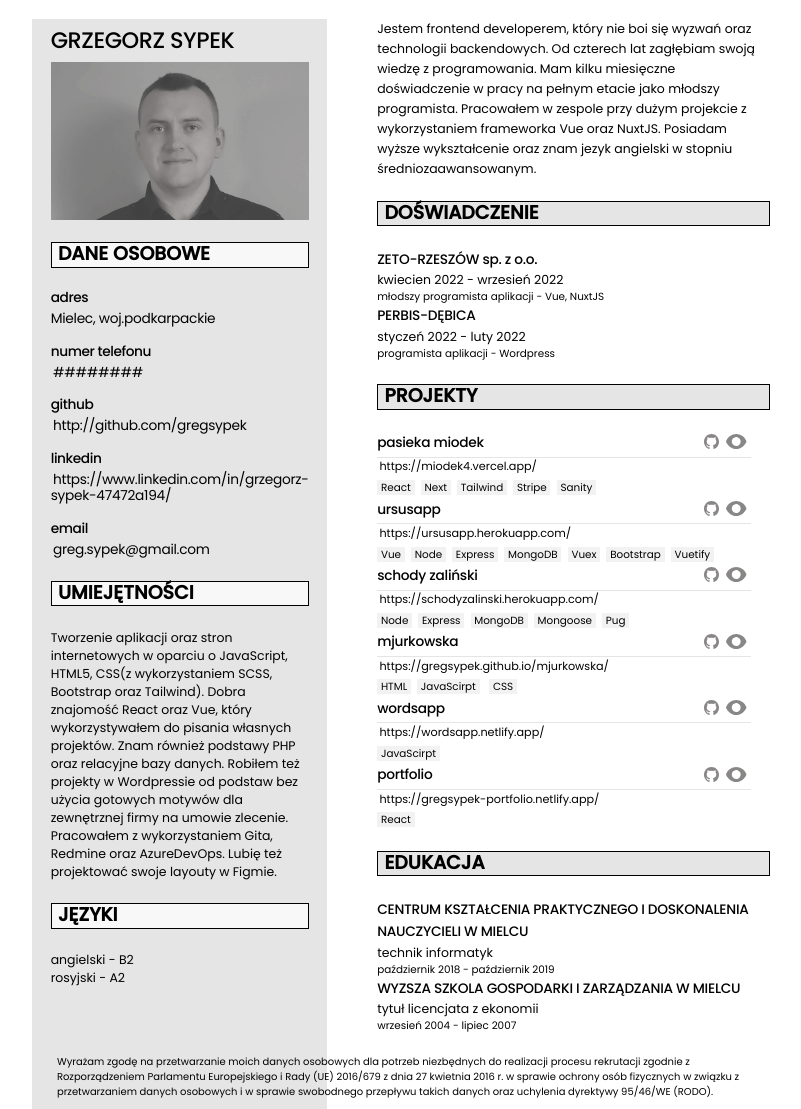
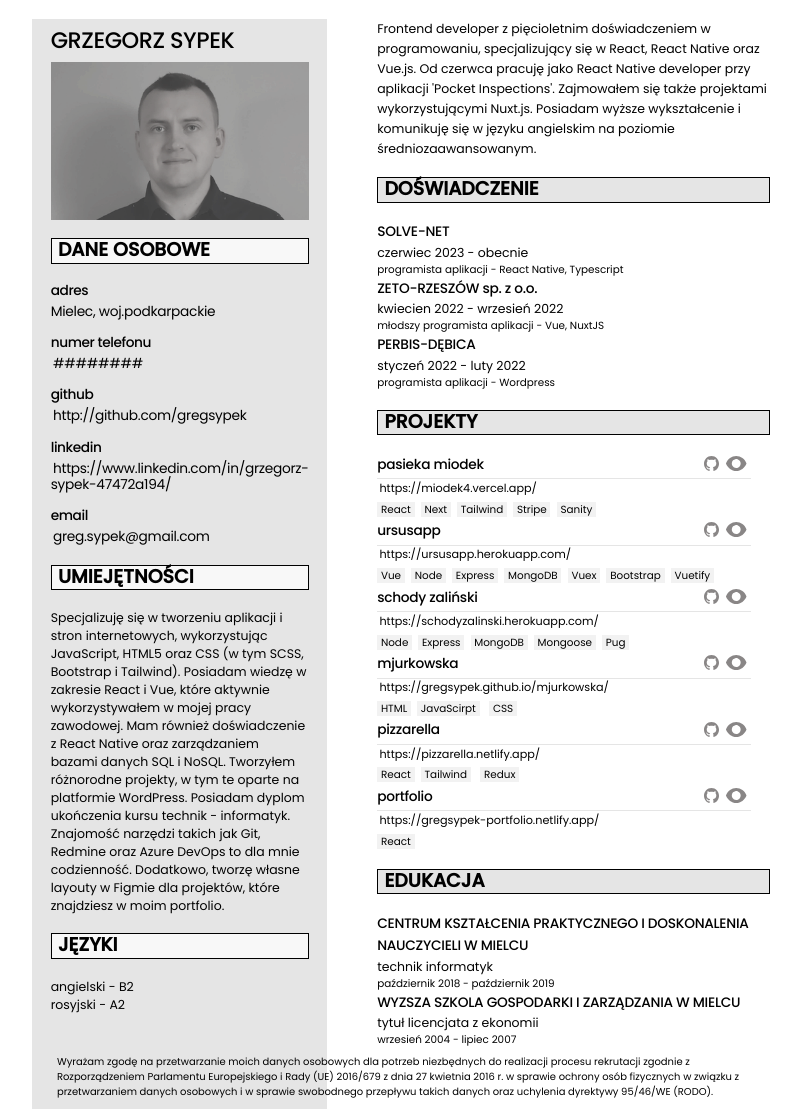
Before and after one commit to gregsypek/CV, a plain HTML site: page index.html in a window 1280 px wide. Shown: the whole page, without its empty margins (236-1037 px from the left). Drawn offline with Linux system fonts and the light colour scheme.

Commit message:
Update November 2023

```diff
--- a/index.html
+++ b/index.html
@@ -96,7 +96,7 @@
 				font-size: 1.3rem;
 				font-weight: 500;
 				line-height: 1.8rem;
-				margin: 1.8rem auto;
+				margin: 1.5rem auto;
 			}
 			.header-color {
 				background-color: var(--shade-color);
@@ -113,7 +113,7 @@
 				font-size: 1.1rem;
 				line-height: 1.3rem;
 				letter-spacing: -0.02em;
-				margin: 1.3rem 0;
+				margin: 1.2rem 0;
 				text-transform: none;
 				font-weight: 400;
 			}
@@ -150,7 +150,7 @@
 				font-size: 1rem;
 				line-height: 1.6rem;
 				font-weight: 400;
-				margin: 0 0 1.5rem 0;
+				margin: 0 0 1.4rem 0;
 			}
 
 			footer {
@@ -187,7 +187,7 @@
 			}
 			.project p {
 				font-size: 1rem;
-				margin-bottom: 1.4rem;
+				margin-bottom: 1.3rem;
 				margin-top: 0.5rem;
 				line-height: 1.6rem;
 			}
@@ -244,14 +244,16 @@
 							<h3>Umiejętności</h3>
 						</header>
 						<p>
-							Tworzenie aplikacji oraz stron internetowych w oparciu o
-							JavaScript, HTML5, CSS(z wykorzystaniem SCSS, Bootstrap oraz
-							Tailwind). Dobra znajomość React oraz Vue, który wykorzystywałem
-							do pisania własnych projektów. Znam również podstawy PHP oraz
-							relacyjne bazy danych. Robiłem też projekty w Wordpressie od
-							podstaw bez użycia gotowych motywów dla zewnętrznej firmy na
-							umowie zlecenie. Pracowałem z wykorzystaniem Gita, Redmine oraz
-							AzureDevOps. Lubię też projektować swoje layouty w Figmie.
+							Specjalizuję się w tworzeniu aplikacji i stron internetowych,
+							wykorzystując JavaScript, HTML5 oraz CSS (w tym SCSS, Bootstrap i
+							Tailwind). Posiadam wiedzę w zakresie React i Vue, które aktywnie
+							wykorzystywałem w mojej pracy zawodowej. Mam również doświadczenie
+							z React Native oraz zarządzaniem bazami danych SQL i NoSQL.
+							Tworzyłem różnorodne projekty, w tym te oparte na platformie
+							WordPress. Posiadam dyplom ukończenia kursu technik - informatyk.
+							Znajomość narzędzi takich jak Git, Redmine oraz Azure DevOps to
+							dla mnie codzienność. Dodatkowo, tworzę własne layouty w Figmie
+							dla projektów, które znajdziesz w moim portfolio.
 						</p>
 					</div>
 
@@ -268,19 +270,25 @@
 			</section>
 			<section class="right">
 				<h2 class="description">
-					Jestem frontend developerem, który nie boi się wyzwań oraz technologii
-					backendowych. Od czterech lat zagłębiam swoją wiedzę z programowania.
-					Mam kilku miesięczne doświadczenie w pracy na pełnym etacie jako
-					młodszy programista. Pracowałem w zespole przy dużym projekcie z
-					wykorzystaniem frameworka Vue oraz NuxtJS. Posiadam wyższe
-					wykształcenie oraz znam jezyk angielski w stopniu
-					średniozaawansowanym.
+					Frontend developer z pięcioletnim doświadczeniem w programowaniu,
+					specjalizujący się w React, React Native oraz Vue.js. Od czerwca
+					pracuję jako React Native developer przy aplikacji 'Pocket
+					Inspections'. Zajmowałem się także projektami wykorzystującymi
+					Nuxt.js. Posiadam wyższe wykształcenie i komunikuję się w języku
+					angielskim na poziomie średniozaawansowanym.
 				</h2>
 
 				<div class="projects">
 					<header class="header header-color">
 						<h3>Doświadczenie</h3>
 					</header>
+					<article class="project">
+						<h4>SOLVE-NET</h4>
+						<span class="link">czerwiec 2023 - obecnie</span>
+						<small style="display: block"
+							>programista aplikacji - React Native, Typescript</small
+						>
+					</article>
 					<article class="project">
 						<h4>ZETO-RZESZÓW sp. z o.o.</h4>
 						<span class="link">kwiecien 2022 - wrzesień 2022</span>
@@ -519,9 +527,63 @@
 							Strona zrobiona bez uźycia zewnetrznych frameworków.
 						</p> -->
 					</article>
+					<!-- pizzarella -->
+					<article class="project">
+						<div class="project__box">
+							<div class="project__title">
+								<h4>pizzarella</h4>
+							</div>
+							<div class="project__icons">
+								<a href="https://github.com/gregsypek/pizzarella">
+									<svg
+										width="15"
+										height="15"
+										viewBox="0 0 25 25"
+										fill="none"
+										xmlns="http://www.w3.org/2000/svg"
+									>
+										<path
+											fill-rule="evenodd"
+											clip-rule="evenodd"
+											d="M12.5 0C5.59375 0 0 5.73524 0 12.8162C0 18.4873 3.57812 23.2774 8.54687 24.9755C9.17187 25.0877 9.40625 24.7032 9.40625 24.3667C9.40625 24.0624 9.39062 23.0531 9.39062 21.9797C6.25 22.5725 5.4375 21.1947 5.1875 20.4738C5.04687 20.1054 4.4375 18.9679 3.90625 18.6636C3.46875 18.4232 2.84375 17.8305 3.89062 17.8145C4.875 17.7985 5.57812 18.7437 5.8125 19.1281C6.9375 21.0666 8.73437 20.5219 9.45312 20.1855C9.5625 19.3524 9.89062 18.7917 10.25 18.4713C7.46875 18.1509 4.5625 17.0455 4.5625 12.1433C4.5625 10.7496 5.04687 9.59611 5.84375 8.69898C5.71875 8.37857 5.28125 7.06492 5.96875 5.30269C5.96875 5.30269 7.01562 4.96627 9.40625 6.61635C10.4062 6.32799 11.4687 6.1838 12.5312 6.1838C13.5937 6.1838 14.6562 6.32799 15.6562 6.61635C18.0469 4.95025 19.0937 5.30269 19.0937 5.30269C19.7812 7.06492 19.3438 8.37857 19.2188 8.69898C20.0156 9.59611 20.5 10.7335 20.5 12.1433C20.5 17.0615 17.5781 18.1509 14.7969 18.4713C15.25 18.8718 15.6406 19.6408 15.6406 20.8423C15.6406 22.5565 15.625 23.9342 15.625 24.3667C15.625 24.7032 15.8594 25.1037 16.4844 24.9755C18.9658 24.1165 21.1221 22.4814 22.6496 20.3001C24.1772 18.1189 24.9993 15.5015 25 12.8162C25 5.73524 19.4062 0 12.5 0Z"
+											fill="#838080f3"
+										/>
+									</svg>
+								</a>
+								<a href="https://pizzarella.netlify.app/"
+									><svg
+										width="25"
+										height="15"
+										viewBox="0 0 35 25"
+										fill="none"
+										xmlns="http://www.w3.org/2000/svg"
+									>
+										<path
+											d="M17.045 17.0455C19.5554 17.0455 21.5904 15.0104 21.5904 12.5C21.5904 9.98966 19.5554 7.95459 17.045 7.95459C14.5346 7.95459 12.4995 9.98966 12.4995 12.5C12.4995 15.0104 14.5346 17.0455 17.045 17.0455Z"
+											fill="white"
+										/>
+										<path
+											d="M34.0222 12.1136C32.6857 8.65642 30.3654 5.66661 27.3481 3.51373C24.3309 1.36086 20.7489 0.139287 17.045 0C13.341 0.139287 9.75905 1.36086 6.74179 3.51373C3.72453 5.66661 1.40424 8.65642 0.0676984 12.1136C-0.0225661 12.3633 -0.0225661 12.6367 0.0676984 12.8864C1.40424 16.3436 3.72453 19.3334 6.74179 21.4863C9.75905 23.6391 13.341 24.8607 17.045 25C20.7489 24.8607 24.3309 23.6391 27.3481 21.4863C30.3654 19.3334 32.6857 16.3436 34.0222 12.8864C34.1125 12.6367 34.1125 12.3633 34.0222 12.1136V12.1136ZM17.045 19.8864C15.5841 19.8864 14.156 19.4532 12.9413 18.6415C11.7266 17.8299 10.7799 16.6763 10.2209 15.3266C9.6618 13.977 9.51553 12.4918 9.80053 11.059C10.0855 9.62618 10.789 8.31005 11.822 7.27705C12.855 6.24405 14.1711 5.54057 15.604 5.25556C17.0368 4.97056 18.5219 5.11683 19.8716 5.67589C21.2213 6.23495 22.3749 7.18168 23.1865 8.39636C23.9981 9.61104 24.4313 11.0391 24.4313 12.5C24.4283 14.4581 23.6492 16.3351 22.2646 17.7196C20.88 19.1042 19.003 19.8834 17.045 19.8864V19.8864Z"
+											fill="#838080f3"
+										/>
+									</svg>
+								</a>
+							</div>
+						</div>
+						<a href="https://pizzarella.netlify.app/" class="link"
+							>https://pizzarella.netlify.app/</a
+						>
+						<span class="skills"
+							><small>React</small><small>Tailwind</small>
+							<small>Redux</small></span
+						>
+						<!-- <p>
+							Strona zrobiona bez uźycia zewnetrznych frameworków.
+						</p> -->
+					</article>
 
 					<!-- wordsapp -->
-					<article class="project">
+					<!-- <article class="project">
 						<div class="project__box">
 							<div class="project__title">
 								<h4>wordsapp</h4>
@@ -566,11 +628,10 @@
 						<a href="https://wordsapp.netlify.app/" class="link"
 							>https://wordsapp.netlify.app/</a
 						>
+
 						<span class="skills"><small>JavaScirpt</small> </span>
-						<!-- <p>
-							Aplikacja połączona z zewnętrznym API działa jak słownik do nauki angielskich słówek.
-						</p> -->
-					</article>
+
+					</article> -->
 					<!-- portfolio -->
 					<article class="project">
 						<div class="project__box">
```
Lines whose indentation alone changed are shown as unchanged.
